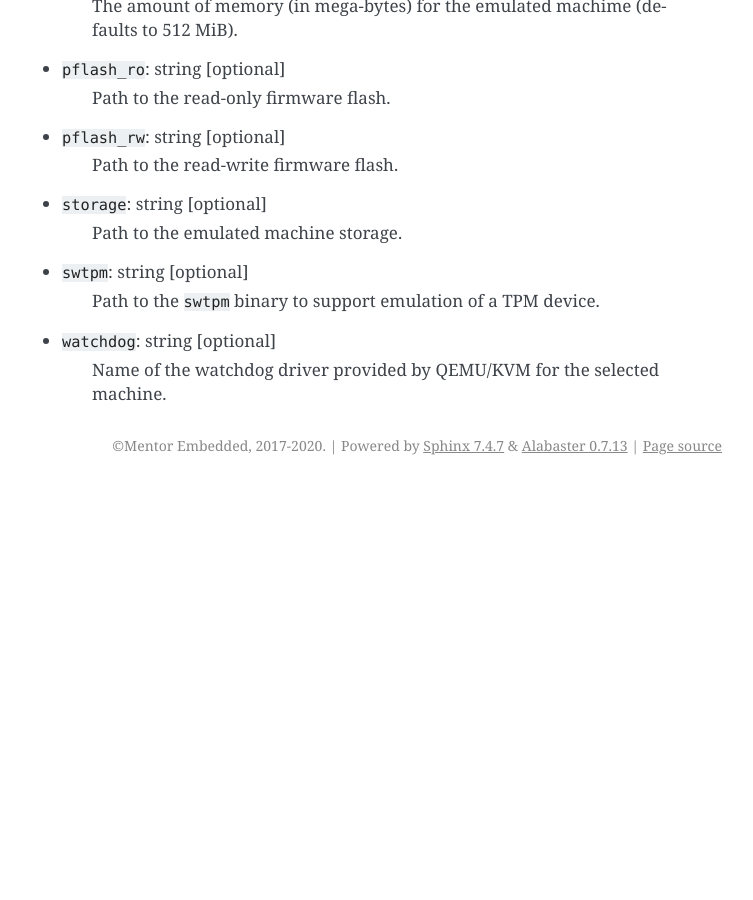
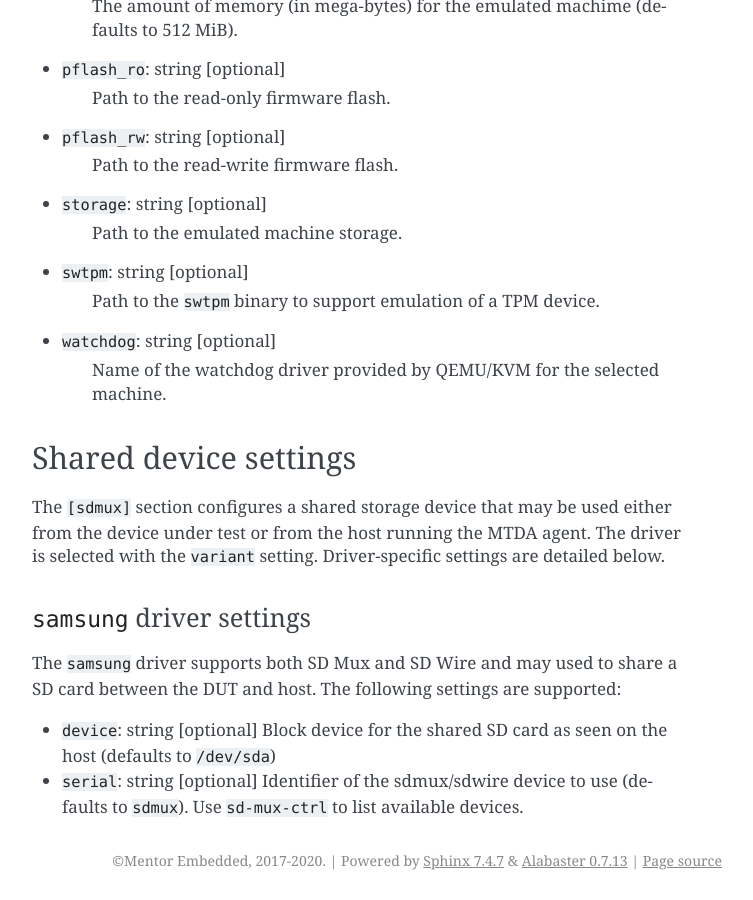
Before and after one commit to siemens/mtda, a Sphinx documentation site: the page built from docs/config.rst, in a window 1280 px wide and 900 px high, scrolled down 4806 px. Shown: the whole window, without its empty margins (388-1141 px from the left). Built offline with Sphinx 7.4.7, drawn with Linux system fonts in a browser that asks for light colours; before the commit the page ends 5291 px from its top, so only the background shows below that; some of the changed text lies outside the part shown.

Commit message:
docs: document configuration of sdmux/samsung
Signed-off-by: Cedric Hombourger <Cedric_Hombourger@mentor.com>

```diff
--- a/docs/config.rst
+++ b/docs/config.rst
@@ -224,3 +224,25 @@ The following settings are supported:
 
 * ``watchdog``: string [optional]
     Name of the watchdog driver provided by QEMU/KVM for the selected machine.
+
+Shared device settings
+----------------------
+
+The ``[sdmux]`` section configures a shared storage device that may be used
+either from the device under test or from the host running the MTDA agent. The
+driver is selected with the ``variant`` setting. Driver-specific settings are
+detailed below.
+
+``samsung`` driver settings
+~~~~~~~~~~~~~~~~~~~~~~~~~~~
+
+The ``samsung`` driver supports both SD Mux and SD Wire and may used to share
+a SD card between the DUT and host. The following settings are supported:
+
+* ``device``: string [optional]
+  Block device for the shared SD card as seen on the host (defaults to
+  ``/dev/sda``)
+
+* ``serial``: string [optional]
+  Identifier of the sdmux/sdwire device to use (defaults to ``sdmux``). Use
+  ``sd-mux-ctrl`` to list available devices.
```
